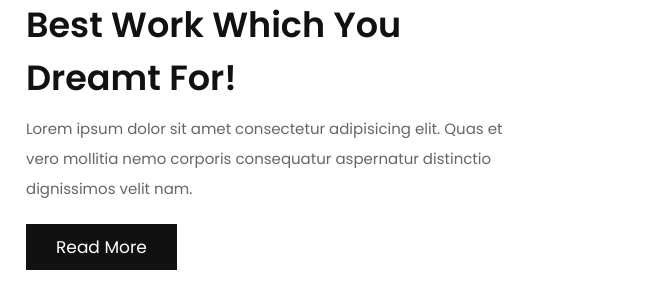
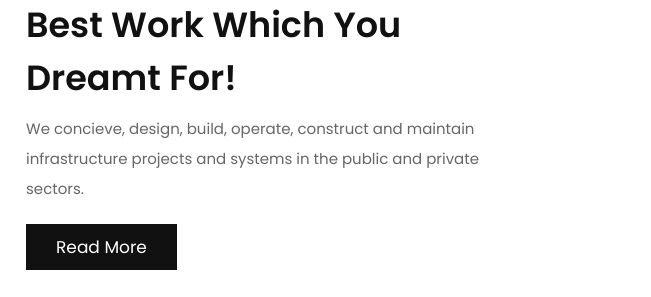
Before and after one commit to abinyebrown/engineering, a plain HTML site: page about.html in a window 1280 px wide. Shown: the part 260-557 px from the top of the page, 629-1280 px from the left. Drawn offline with nearby package versions, Linux system fonts and the light colour scheme.

Commit message:
engineering

```diff
--- a/about.html
+++ b/about.html
@@ -100,7 +100,7 @@
 
            <div class="content">
               <h3>We will provide you the best work which you dreamt for!</h3>
-              <p>Lorem ipsum dolor sit amet consectetur adipisicing elit. Quas et vero mollitia nemo corporis consequatur aspernatur distinctio dignissimos velit nam.</p>
+              <p>We concieve, design, build, operate, construct and maintain infrastructure projects and systems in the public and private sectors.</p>
               <a href="#services" class="btn">read more</a>
            </div>
 
```
